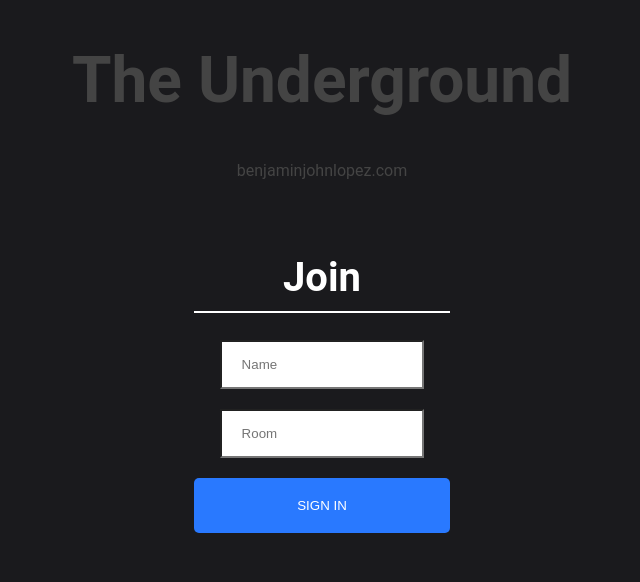
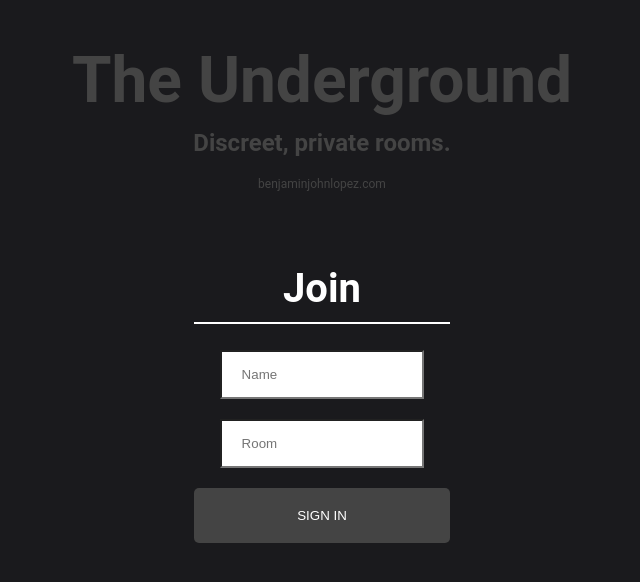
Before and after one commit to bejolo018/React_ChatApp, a React (Create React App) app in the folder client/realtime-chat/: page / in a window 1280 px wide. Shown: the top 582 px of the page, without its empty margins (318-958 px from the left). Built offline with nearby package versions, Linux system fonts and the light colour scheme.

Commit message:
styling tweaks, ready for deploy

```diff
--- a/client/realtime-chat/src/Components/Header.js
+++ b/client/realtime-chat/src/Components/Header.js
@@ -7,6 +7,9 @@ const Header = () => (
         <h1 className="header">
             The Underground
         </h1>
+        <h2>
+            Discreet, private rooms.
+        </h2>
         <a className="plug" href="https://benjaminjohnlopez.com">benjaminjohnlopez.com</a>
     </div>
 
--- a/client/realtime-chat/src/Styles/Header.css
+++ b/client/realtime-chat/src/Styles/Header.css
@@ -4,9 +4,16 @@
     font-size: 64px;
 }
 
+h2{
+    text-align: center;
+    color: #444444;
+    font-size: 24px;
+    margin-top:-32px;
+}
 .plug{
     display: flex;
     justify-content: center;
     color: #444444;
     text-decoration: none;
+    font-size: 12px;
 }
--- a/client/realtime-chat/src/Styles/Input.css
+++ b/client/realtime-chat/src/Styles/Input.css
@@ -25,3 +25,7 @@ input:focus, textarea:focus, select:focus{
     border: none;
     width: 20%;
 }
+
+.sendButton:hover {
+    cursor: pointer;
+  }
--- a/client/realtime-chat/src/Styles/Join.css
+++ b/client/realtime-chat/src/Styles/Join.css
@@ -42,12 +42,16 @@ html, body {
     color: #fff !important;
     text-transform: uppercase;
     text-decoration: none;
-    background: #2979FF;
+    background: #444444;
     padding: 20px;
     border-radius: 5px;
     display: inline-block;
     border: none;
     width: 100%;
+}
+
+.button:hover {
+  cursor: pointer;
 }
 
 .mt-20 {
```
